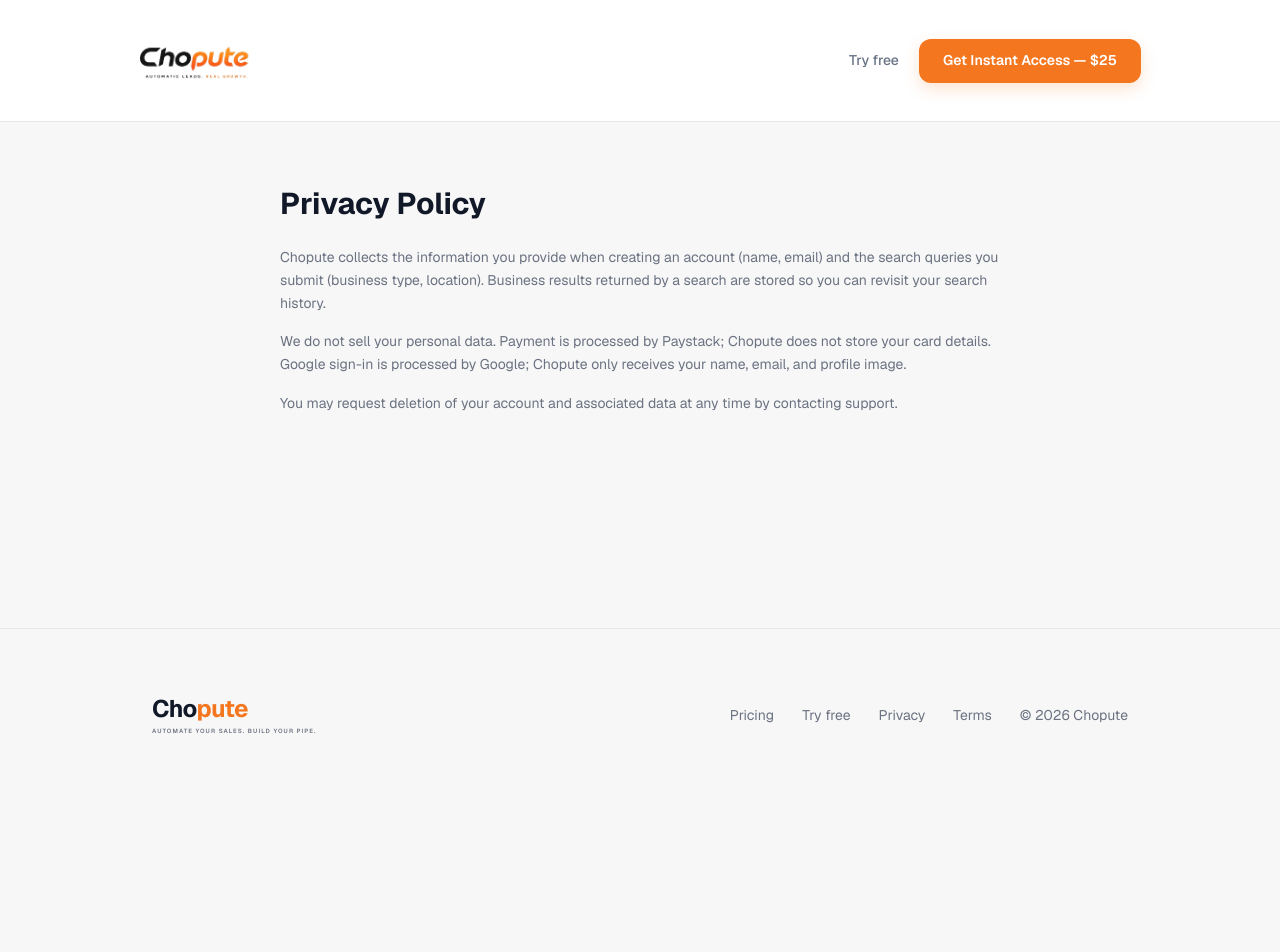
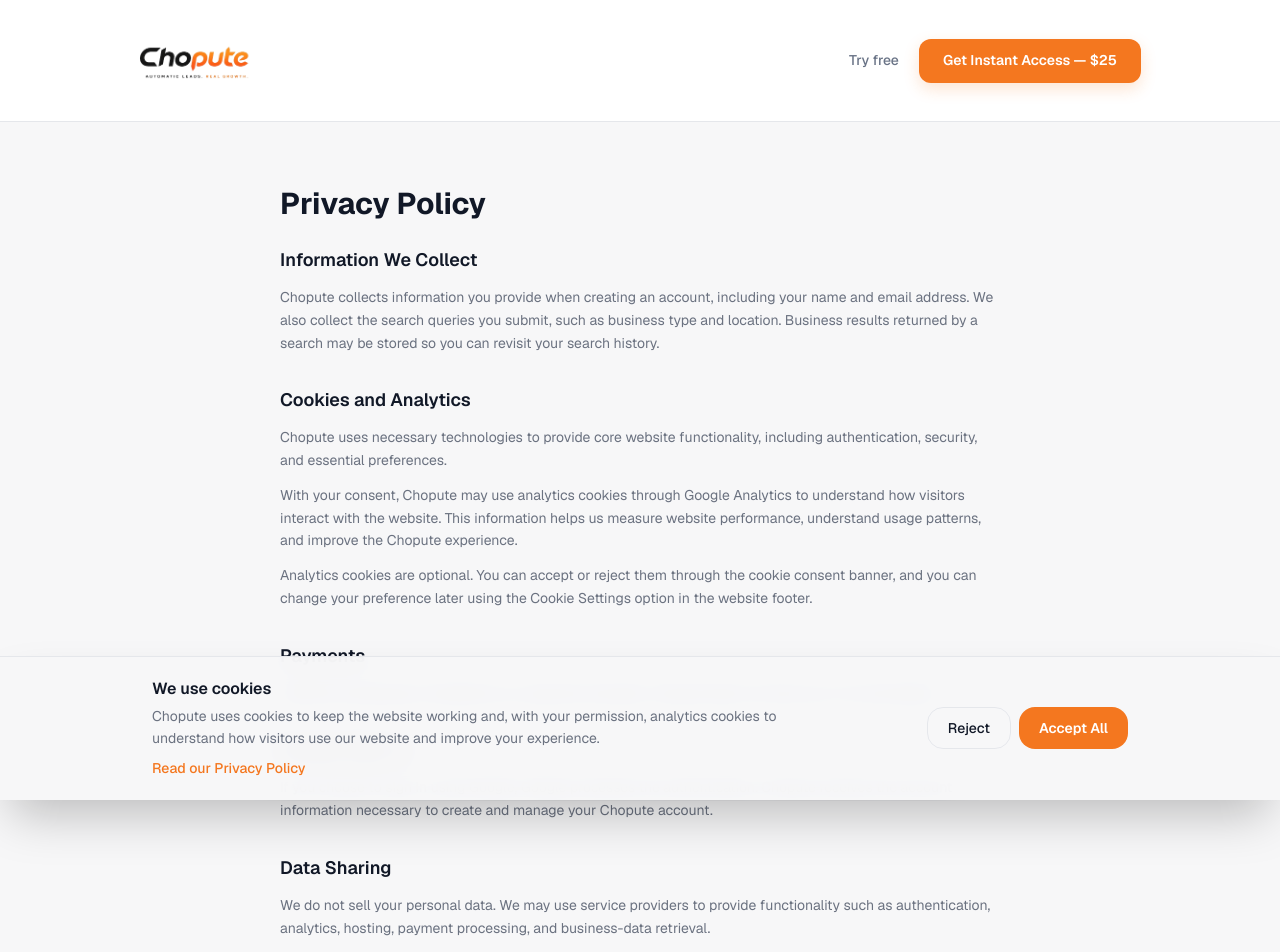
Before and after one commit to wayanaomi/Chopute, a Next.js app: page /privacy in a window 1280 px wide. Shown: the top 952 px of the page. Before the commit the page ends 800 px from the top, so only its background shows below. Built offline with nearby package versions, Linux system fonts and the light colour scheme; no server answers.

Commit message:
initial commit

```diff
--- a/src/app/layout.tsx
+++ b/src/app/layout.tsx
@@ -2,6 +2,7 @@
 import Script from "next/script";
 import { Geist, Geist_Mono } from "next/font/google";
 import "./globals.css";
+import { CookieConsent } from "@/components/cookies/cookie-consent";
 
 const geistSans = Geist({
   variable: "--font-geist-sans",
@@ -30,25 +31,62 @@
       <body className="min-h-full flex flex-col bg-background text-foreground">
         {children}
 
+        <CookieConsent />
+
         {measurementId && (
-          <>
           <Script
-              src={`https://www.googletagmanager.com/gtag/js?id=${measurementId}`}
-              strategy="afterInteractive"
-            />
-
-            <Script
-              id="google-analytics"
+            id="google-analytics-consent"
             strategy="afterInteractive"
           >
             {`
+              (function () {
+                var measurementId = "${measurementId}";
+                var consentKey = "chopute_cookie_consent";
+
+                function loadGoogleAnalytics() {
+                  if (window.__choputeGAInitialized) return;
+
+                  window.__choputeGAInitialized = true;
+
+                  var script = document.createElement("script");
+                  script.async = true;
+                  script.src =
+                    "https://www.googletagmanager.com/gtag/js?id=" +
+                    measurementId;
+
+                  document.head.appendChild(script);
+
                   window.dataLayer = window.dataLayer || [];
-                function gtag(){dataLayer.push(arguments);}
-                gtag('js', new Date());
-                gtag('config', '${measurementId}');
+
+                  window.gtag = function () {
+                    window.dataLayer.push(arguments);
+                  };
+
+                  window.gtag("js", new Date());
+                  window.gtag("config", measurementId);
+                }
+
+                function handleConsent() {
+                  var consent = window.localStorage.getItem(consentKey);
+
+                  if (consent === "accepted") {
+                    loadGoogleAnalytics();
+                  }
+                }
+
+                handleConsent();
+
+                window.addEventListener(
+                  "chopute-cookie-consent",
+                  function (event) {
+                    if (event.detail === "accepted") {
+                      loadGoogleAnalytics();
+                    }
+                  }
+                );
+              })();
             `}
           </Script>
-          </>
         )}
       </body>
     </html>
--- a/src/app/privacy/page.tsx
+++ b/src/app/privacy/page.tsx
@@ -7,28 +7,116 @@
   return (
     <>
       <LandingHeader />
+
       <main className="flex-1">
         <div className="mx-auto max-w-3xl px-4 py-16 sm:px-6">
-          <h1 className="text-3xl font-bold text-foreground">Privacy Policy</h1>
-          <div className="prose-p:text-foreground-muted mt-6 space-y-4 text-sm leading-relaxed text-foreground-muted">
-            <p>
-              Chopute collects the information you provide when creating an account
-              (name, email) and the search queries you submit (business type,
-              location). Business results returned by a search are stored so you can
-              revisit your search history.
-            </p>
-            <p>
-              We do not sell your personal data. Payment is processed by Paystack;
-              Chopute does not store your card details. Google sign-in is processed
-              by Google; Chopute only receives your name, email, and profile image.
-            </p>
-            <p>
-              You may request deletion of your account and associated data at any
-              time by contacting support.
-            </p>
+          <h1 className="text-3xl font-bold text-foreground">
+            Privacy Policy
+          </h1>
+
+          <div className="mt-6 space-y-8 text-sm leading-relaxed text-foreground-muted">
+            <section>
+              <h2 className="text-lg font-semibold text-foreground">
+                Information We Collect
+              </h2>
+
+              <p className="mt-3">
+                Chopute collects information you provide when creating an
+                account, including your name and email address. We also collect
+                the search queries you submit, such as business type and
+                location. Business results returned by a search may be stored
+                so you can revisit your search history.
+              </p>
+            </section>
+
+            <section>
+              <h2 className="text-lg font-semibold text-foreground">
+                Cookies and Analytics
+              </h2>
+
+              <p className="mt-3">
+                Chopute uses necessary technologies to provide core website
+                functionality, including authentication, security, and
+                essential preferences.
+              </p>
+
+              <p className="mt-3">
+                With your consent, Chopute may use analytics cookies through
+                Google Analytics to understand how visitors interact with the
+                website. This information helps us measure website performance,
+                understand usage patterns, and improve the Chopute experience.
+              </p>
+
+              <p className="mt-3">
+                Analytics cookies are optional. You can accept or reject them
+                through the cookie consent banner, and you can change your
+                preference later using the Cookie Settings option in the
+                website footer.
+              </p>
+            </section>
+
+            <section>
+              <h2 className="text-lg font-semibold text-foreground">
+                Payments
+              </h2>
+
+              <p className="mt-3">
+                Payment processing is handled by our payment providers. Chopute
+                does not store your full card details.
+              </p>
+            </section>
+
+            <section>
+              <h2 className="text-lg font-semibold text-foreground">
+                Google Sign-In
+              </h2>
+
+              <p className="mt-3">
+                If you choose to sign in using Google, Google processes the
+                authentication. Chopute receives the account information
+                necessary to create and manage your Chopute account.
+              </p>
+            </section>
+
+            <section>
+              <h2 className="text-lg font-semibold text-foreground">
+                Data Sharing
+              </h2>
+
+              <p className="mt-3">
+                We do not sell your personal data. We may use service providers
+                to provide functionality such as authentication, analytics,
+                hosting, payment processing, and business-data retrieval.
+              </p>
+            </section>
+
+            <section>
+              <h2 className="text-lg font-semibold text-foreground">
+                Your Choices
+              </h2>
+
+              <p className="mt-3">
+                You may change your optional cookie preferences at any time
+                through Cookie Settings. You may also request deletion of your
+                account and associated personal data by contacting Chopute
+                support.
+              </p>
+            </section>
+
+            <section>
+              <h2 className="text-lg font-semibold text-foreground">
+                Contact
+              </h2>
+
+              <p className="mt-3">
+                If you have questions about this Privacy Policy or your
+                personal data, please contact Chopute support.
+              </p>
+            </section>
           </div>
         </div>
       </main>
+
       <LandingFooter />
     </>
   );
--- /dev/null
+++ b/src/components/cookies/cookie-consent.tsx
@@ -0,0 +1,74 @@
+"use client";
+
+import { useEffect, useState } from "react";
+
+const CONSENT_KEY = "chopute_cookie_consent";
+
+type Consent = "accepted" | "rejected";
+
+export function CookieConsent() {
+  const [consent, setConsent] = useState<Consent | null>(null);
+
+  useEffect(() => {
+    const saved = window.localStorage.getItem(CONSENT_KEY) as Consent | null;
+    setConsent(saved);
+  }, []);
+
+  const saveConsent = (value: Consent) => {
+    window.localStorage.setItem(CONSENT_KEY, value);
+    setConsent(value);
+
+    window.dispatchEvent(
+      new CustomEvent("chopute-cookie-consent", {
+        detail: value,
+      })
+    );
+  };
+
+  if (consent) {
+    return null;
+  }
+
+  return (
+    <div className="fixed inset-x-0 bottom-0 z-[100] border-t border-border bg-background/95 shadow-2xl backdrop-blur-md">
+      <div className="mx-auto flex max-w-5xl flex-col gap-5 px-4 py-5 sm:px-6 lg:flex-row lg:items-center lg:justify-between">
+        <div className="max-w-2xl">
+          <h2 className="text-base font-semibold text-foreground">
+            We use cookies
+          </h2>
+
+          <p className="mt-1 text-sm leading-relaxed text-foreground-muted">
+            Chopute uses cookies to keep the website working and, with your
+            permission, analytics cookies to understand how visitors use our
+            website and improve your experience.
+          </p>
+
+          <a
+            href="/privacy"
+            className="mt-2 inline-block text-sm font-medium text-brand underline-offset-4 hover:underline"
+          >
+            Read our Privacy Policy
+          </a>
+        </div>
+
+        <div className="flex shrink-0 gap-2">
+          <button
+            type="button"
+            onClick={() => saveConsent("rejected")}
+            className="rounded-lg border border-border px-5 py-2.5 text-sm font-medium text-foreground transition-colors hover:bg-muted"
+          >
+            Reject
+          </button>
+
+          <button
+            type="button"
+            onClick={() => saveConsent("accepted")}
+            className="rounded-lg bg-brand px-5 py-2.5 text-sm font-semibold text-white transition-opacity hover:opacity-90"
+          >
+            Accept All
+          </button>
+        </div>
+      </div>
+    </div>
+  );
+}
--- a/src/components/landing/footer.tsx
+++ b/src/components/landing/footer.tsx
@@ -3,7 +3,7 @@
 export function LandingFooter() {
   return (
     <footer className="border-t border-border bg-background">
-      <div className="mx-auto flex max-w-5xl items-center justify-between px-4 py-16 sm:px-6">
+      <div className="mx-auto flex max-w-5xl flex-col gap-8 px-4 py-16 sm:px-6 lg:flex-row lg:items-center lg:justify-between">
         <div>
           <div className="text-2xl font-bold tracking-tight text-foreground">
             <span>Cho</span>
@@ -15,7 +15,7 @@
           </p>
         </div>
 
-        <nav className="flex items-center gap-7 text-sm text-foreground-muted">
+        <nav className="flex flex-wrap items-center gap-x-7 gap-y-3 text-sm text-foreground-muted">
           <Link
             href="/pricing"
             className="transition-colors hover:text-foreground"
```
Also changed, not shown: src/components/landing/faq.tsx (+64 -26 lines). Lines whose indentation alone changed are shown as unchanged.
